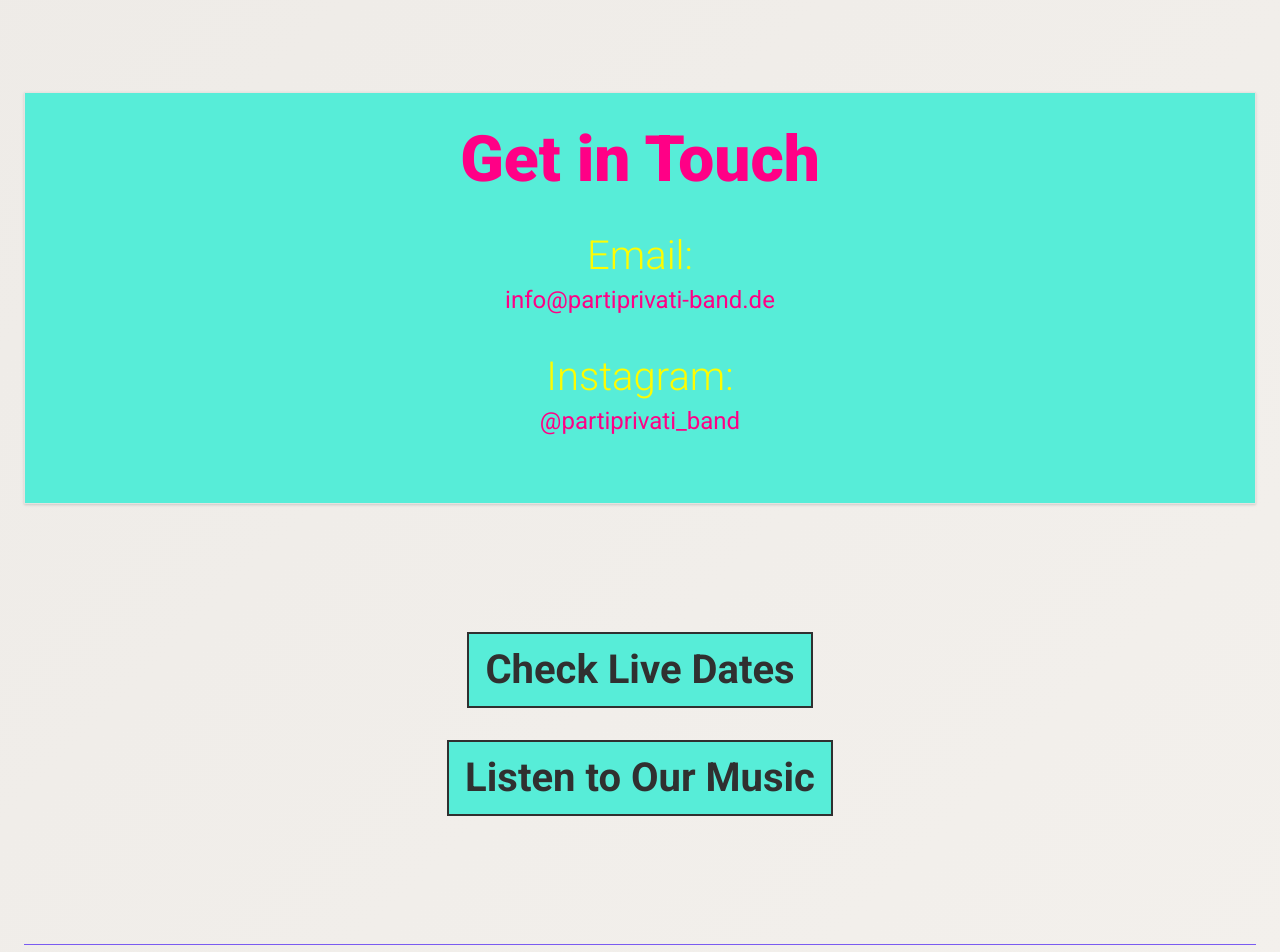
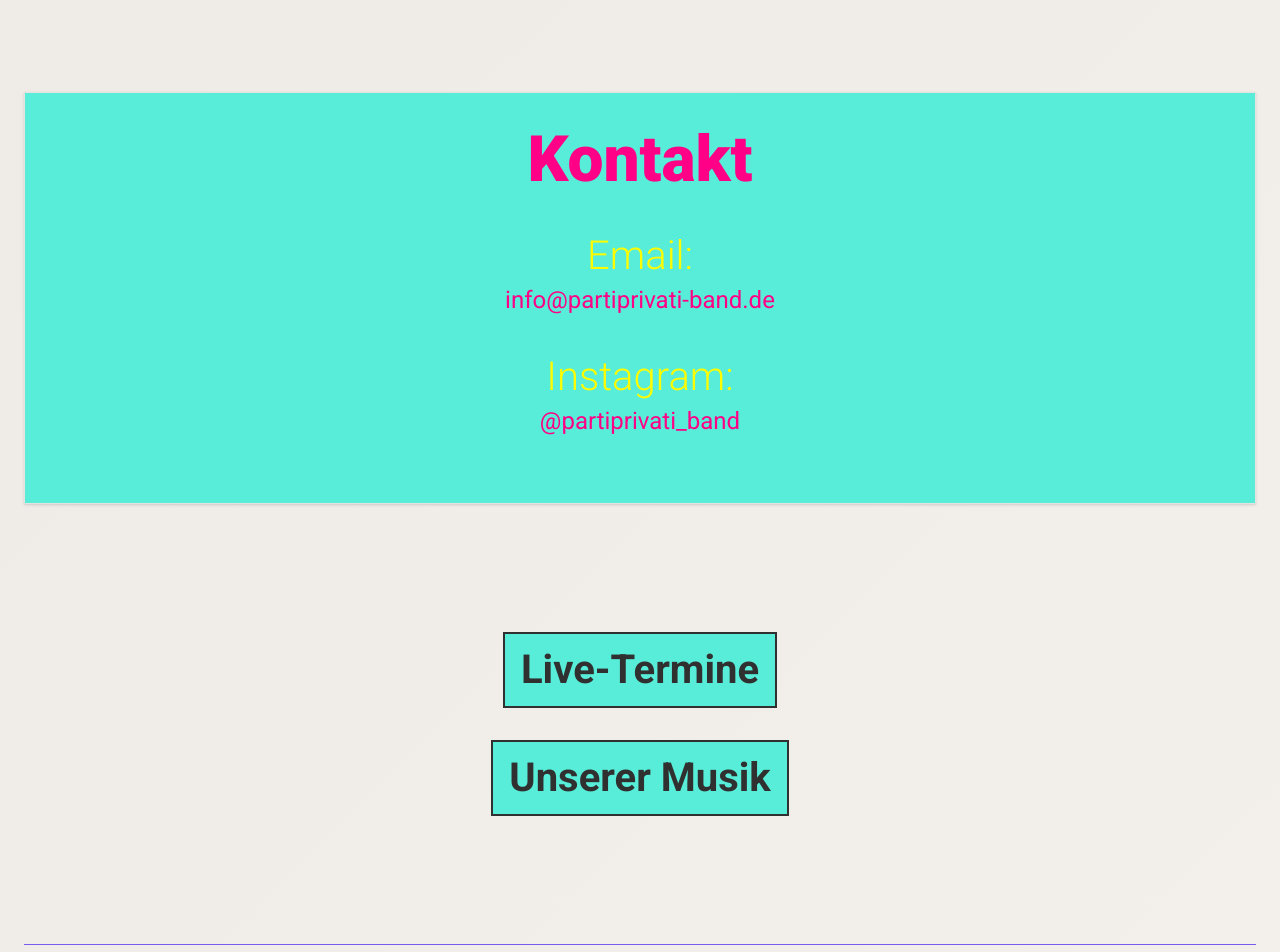
Before and after one commit to c1ive/partiprivati, a Next.js app: page / in a window 1280 px wide. Shown: the part 2400-3352 px from the top of the page. Built offline with nearby package versions, Linux system fonts and the light colour scheme.

Commit message:
Fix english

```diff
--- a/src/app/page.tsx
+++ b/src/app/page.tsx
@@ -105,7 +105,7 @@ export default function Home() {
         {/* Contact - Big block center */}
         <div className="space-huge paper-bg p-8">
           <h2 className="text-huge md:text-huge text-large mb-8 position-center">
-            Get in Touch
+            Kontakt
           </h2>
           <div className="space-medium">
             <div className="position-center">
@@ -147,7 +147,7 @@ export default function Home() {
               href="/events"
               className="indie-btn text-large md:text-large text-medium bg-[var(--accent-yellow)] text-black border-black hover:bg-[var(--accent)] hover:text-white"
             >
-              Check Live Dates
+              Live-Termine
             </Link>
           </div>
           <div className="position-center space-medium">
@@ -155,7 +155,7 @@ export default function Home() {
               href="/releases"
               className="indie-btn text-large md:text-large text-medium bg-[var(--accent-yellow)] text-black border-black hover:bg-[var(--accent)] hover:text-white"
             >
-              Listen to Our Music
+              Unserer Musik
             </Link>
           </div>
         </div>
```
